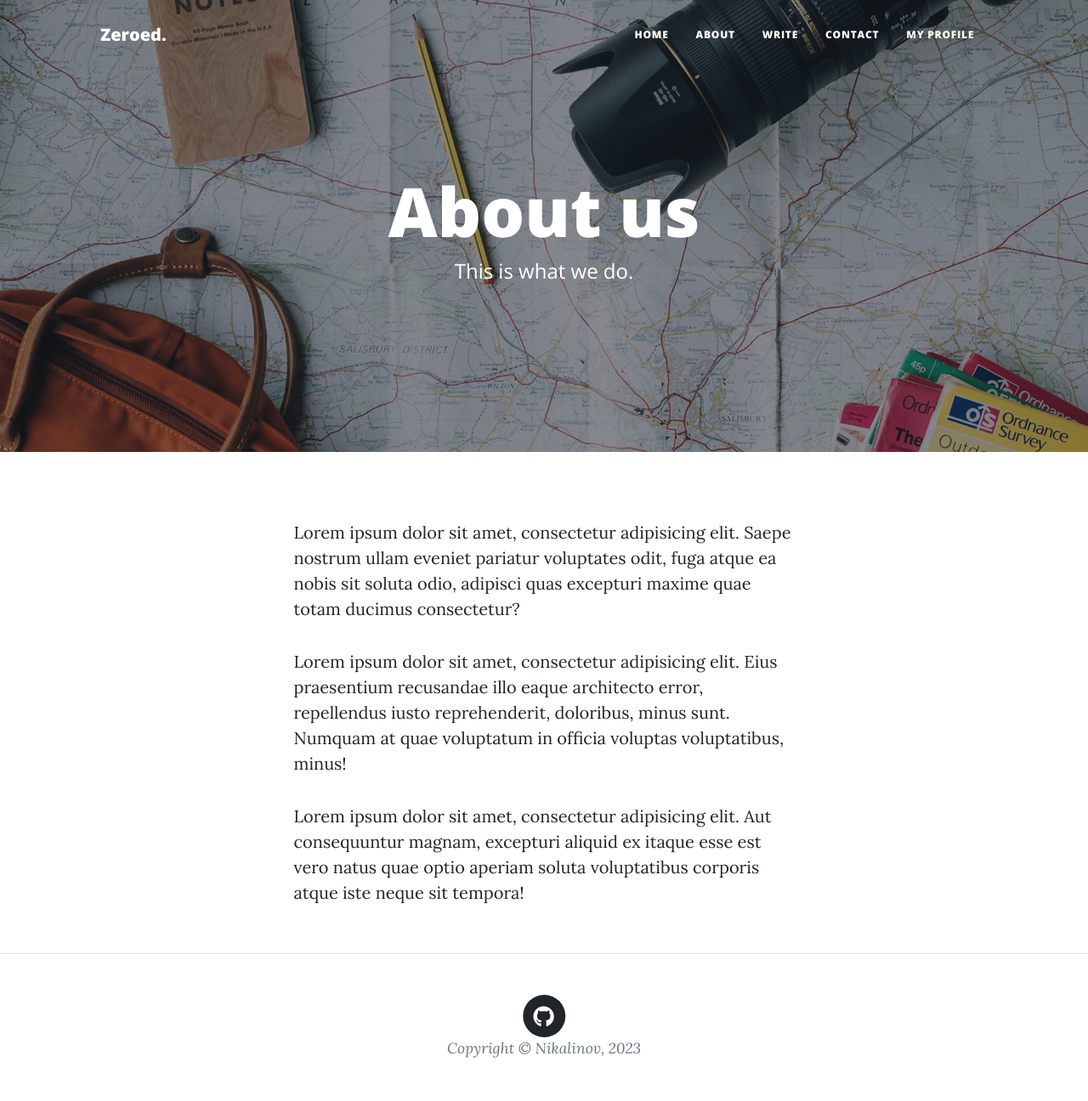
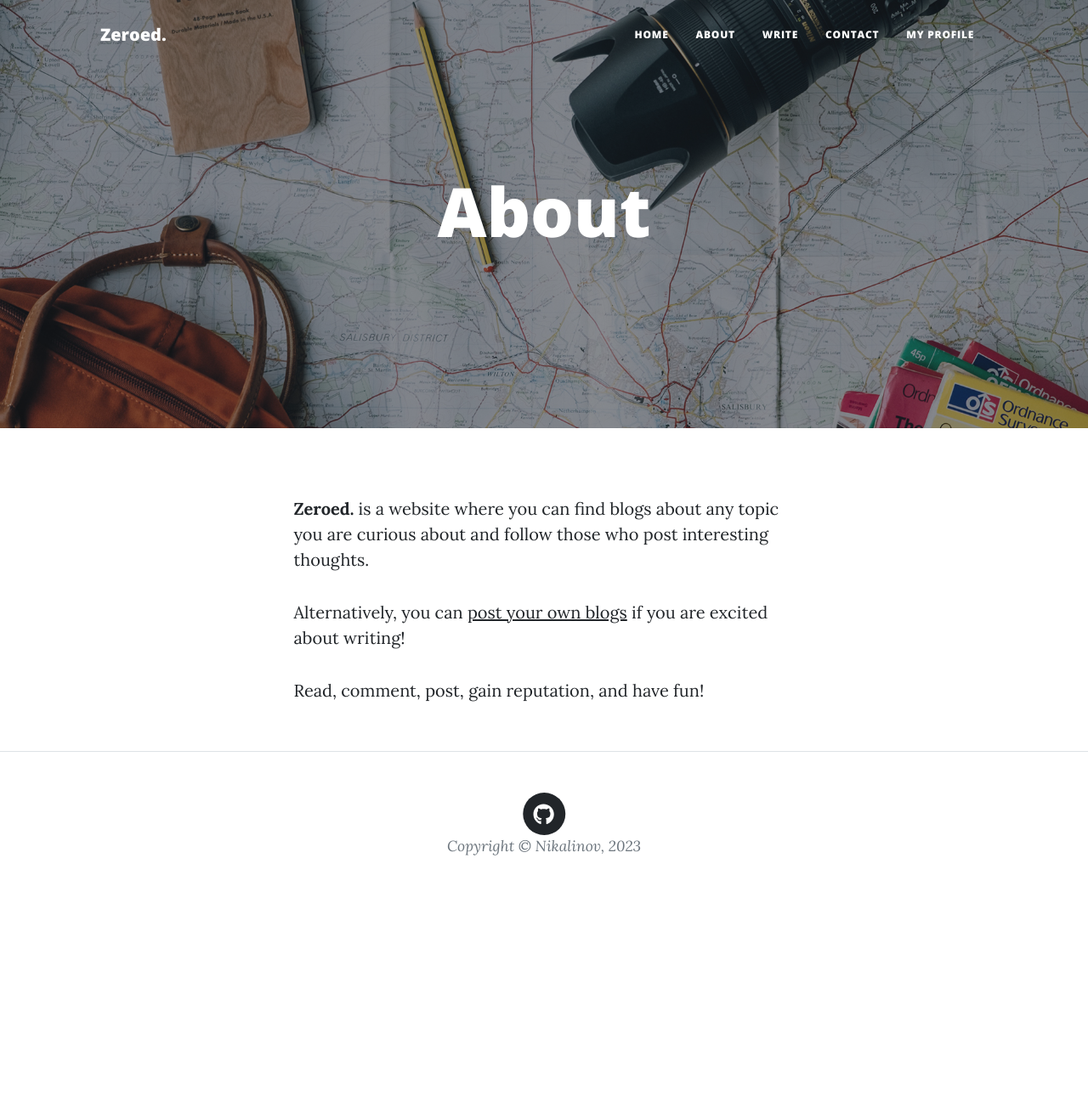
Before and after one commit to nikalinov/zeroed, a Django app: page /feed/about/ in a window 1280 px wide. Shown: the whole page at 85% size. After the commit the page ends 1007 px from the top, so only its background shows below. Run offline with Django 4.2, Linux system fonts and the light colour scheme; a user stored in the database is signed in; some libraries are stand-ins or nearby versions.

Commit message:
Updated About page

```diff
--- a/feed/templates/feed/about.html
+++ b/feed/templates/feed/about.html
@@ -10,8 +10,7 @@
         <div class="col-md-10 col-lg-8 col-xl-7">
           <div class="site-heading">
             <div class="page-heading">
-              <h1>About us</h1>
-              <span class="subheading">This is what we do.</span>
+              <h1>About</h1>
             </div>
           </div>
         </div>
@@ -26,9 +25,9 @@
   <div class="container px-4 px-lg-5">
     <div class="row gx-4 gx-lg-5 justify-content-center">
       <div class="col-md-10 col-lg-8 col-xl-7">
-        <p>Lorem ipsum dolor sit amet, consectetur adipisicing elit. Saepe nostrum ullam eveniet pariatur voluptates odit, fuga atque ea nobis sit soluta odio, adipisci quas excepturi maxime quae totam ducimus consectetur?</p>
-        <p>Lorem ipsum dolor sit amet, consectetur adipisicing elit. Eius praesentium recusandae illo eaque architecto error, repellendus iusto reprehenderit, doloribus, minus sunt. Numquam at quae voluptatum in officia voluptas voluptatibus, minus!</p>
-        <p>Lorem ipsum dolor sit amet, consectetur adipisicing elit. Aut consequuntur magnam, excepturi aliquid ex itaque esse est vero natus quae optio aperiam soluta voluptatibus corporis atque iste neque sit tempora!</p>
+        <p><b>Zeroed.</b> is a website where you can find blogs about any topic you are curious about and follow those who post interesting thoughts.</p>
+        <p>Alternatively, you can <a href="{% url 'blog-create' %}">post your own blogs</a> if you are excited about writing!</p>
+        <p>Read, comment, post, gain reputation, and have fun!</p>
       </div>
     </div>
   </div>
--- a/feed/views.py
+++ b/feed/views.py
@@ -34,9 +34,8 @@ class BlogListView(ListView):
     template_name = 'feed/index.html'
 
     def get_queryset(self):
-        # TODO fix upvotes, rating, post_date
         if 'sorting' in self.kwargs:
-            return Blog.objects.order_by(self.kwargs['sorting'])
+            return blogs_sorted(self.kwargs['sorting'])
         else:
             return Blog.objects.order_by('title')
 
```
